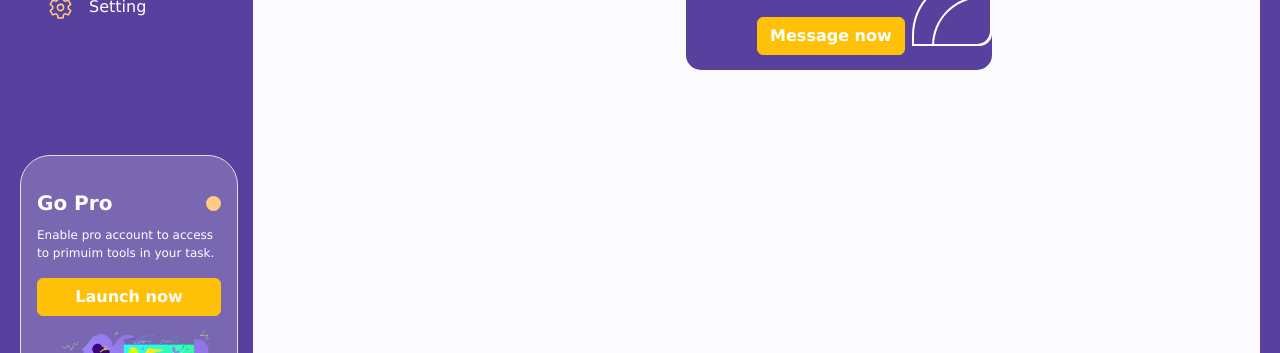
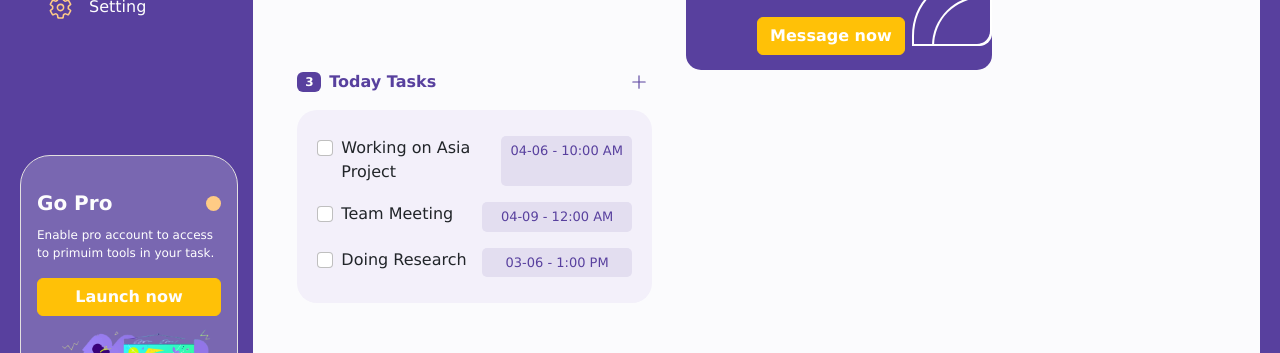
Before and after one commit to arashbaheri/notebook, a React (Create React App) app: page / in a window 1280 px wide. Shown: the part 325-678 px from the top of the page. Built offline with nearby package versions, Linux system fonts and the light colour scheme; the HTML template or start-up script is replaced by a standard one.

Commit message:
completed task list in home page

```diff
--- a/src/components/home/index.js
+++ b/src/components/home/index.js
@@ -6,6 +6,7 @@ import Calender from '../calender'
 import Header from '../../layout/header'
 import Navbar from '../../layout/navbar'
 import Notification from '../notification'
+import Tasks from '../tasks'
 
 const HomePage = () => {
   return (
@@ -20,11 +21,9 @@ const HomePage = () => {
           </Col>
           <Col md='3'>...</Col>
         </Row>
-        {/* <div className='d-flex'>
-          <Calender />
-          <Notification />
-
-        </div> */}
+        <Col md='5'>
+          <Tasks />
+        </Col>
       </Header>
     </Navbar>
   )
--- /dev/null
+++ b/src/components/tasks/index.css
@@ -0,0 +1,24 @@
+.task-badge{
+    background-color: #58409e !important;
+}
+.task-title-badge{
+    font-weight: bold;
+    color: #58409e;
+}
+.add-new-task-icons{
+    cursor: pointer !important;
+}
+.task-list-container{
+    background-color: #f3f0fa;
+    padding: 10px 20px;
+    border-radius: 20px;
+}
+.task-item-time{
+    font-size: 13px;
+    background-color: #e3def0;
+    padding: 5px 10px;
+    width: 150px;
+    text-align: center;
+    border-radius: 5px;
+    color: #58409e;
+}
--- /dev/null
+++ b/src/components/tasks/index.js
@@ -0,0 +1,38 @@
+import './index.css'
+
+import { Badge, Button, FormGroup, Input, Label } from 'reactstrap'
+
+import { BsPlusLg } from 'react-icons/bs'
+import { taskList } from './taskList'
+
+const Tasks = () => {
+  return (
+    <div className='mx-4'>
+      <div className='d-flex align-items-center justify-content-between'>
+        <div className='d-flex align-items-center'>
+          <Badge className='task-badge'>3</Badge>
+          <span className='mx-2 task-title-badge'>Today Tasks</span>
+        </div>
+        <div className='px-1 d-flex align-items-center'>
+          <BsPlusLg size={18} color='#58409e' className='add-new-task-icons' />
+        </div>
+      </div>
+      <div className='mt-3 task-list-container'>
+        {taskList.map((task) => {
+          return (
+            <div key={task.id} className='d-flex justify-content-between my-3'>
+              <div className='task-item-title'>
+                <FormGroup check>
+                  <Input type='checkbox' /> <Label check>{task.title}</Label>
+                </FormGroup>
+              </div>
+              <div className='task-item-time px-1'>{task.date}</div>
+            </div>
+          )
+        })}
+      </div>
+    </div>
+  )
+}
+
+export default Tasks
--- /dev/null
+++ b/src/components/tasks/taskList.js
@@ -0,0 +1,17 @@
+export const taskList = [
+    {
+        id: 1,
+        title: 'Working on Asia Project',
+        date: '04-06 - 10:00 AM'
+    },
+    {
+        id: 2,
+        title: 'Team Meeting',
+        date: '04-09 - 12:00 AM'
+    },
+    {
+        id: 3,
+        title: 'Doing Research',
+        date: '03-06 - 1:00 PM'
+    },
+]
```
